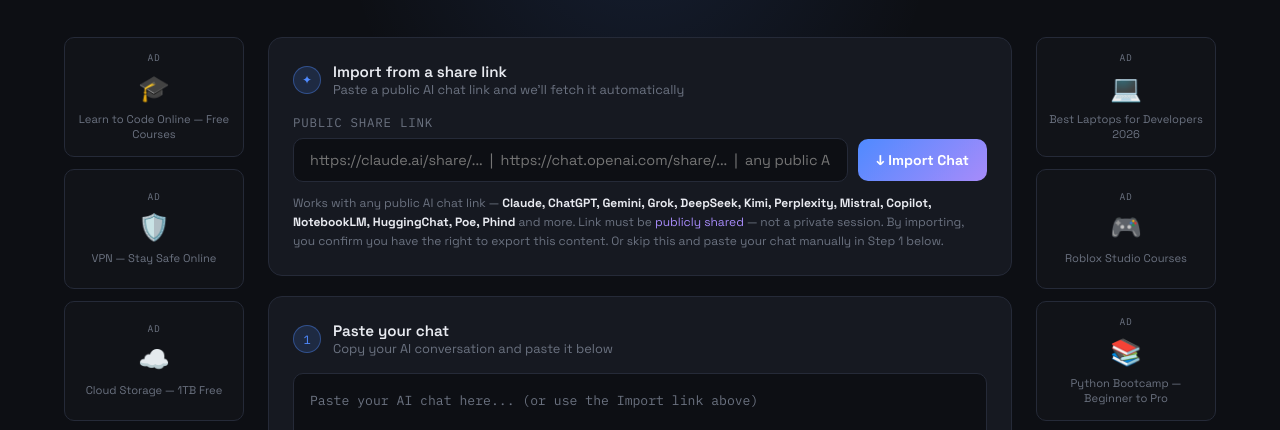
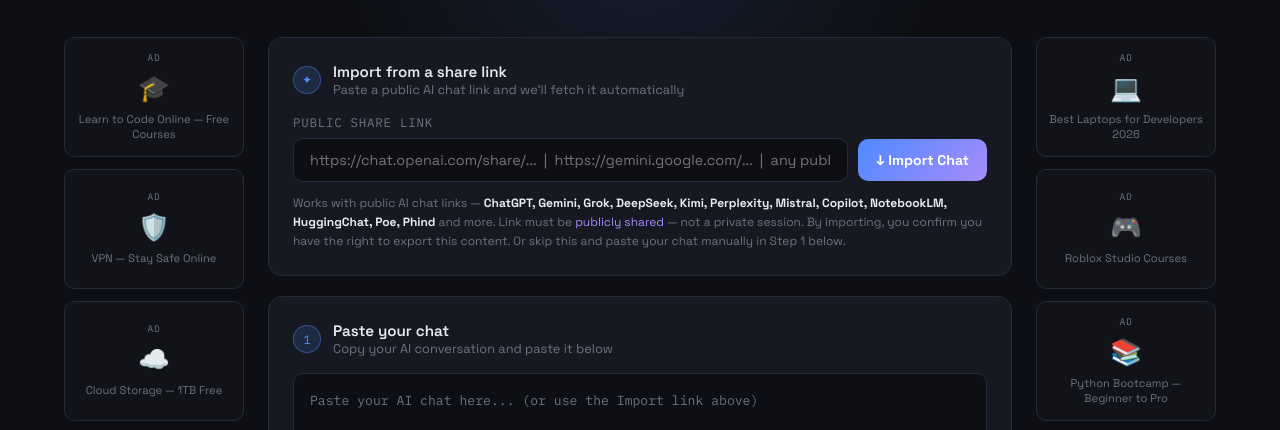
Before and after one commit to colekid0031/CoolkidLabs, a website: page tools/chatExport/index.html in a window 1280 px wide. Shown: the part 342-772 px from the top of the page. Drawn offline with nearby package versions, Linux system fonts and the light colour scheme.

Commit message:
Update ChatExport description to remove Claude mention

```diff
--- a/tools/chatExport/index.html
+++ b/tools/chatExport/index.html
@@ -56,7 +56,7 @@
           <input
             type="text"
             id="shareURL"
-            placeholder="https://claude.ai/share/...  |  https://chat.openai.com/share/...  |  any public AI chat link"
+            placeholder="https://chat.openai.com/share/...  |  https://gemini.google.com/...  |  any public AI chat link"
           />
           <button class="fetch-btn" id="fetchBtn">
             ↓ Import Chat
@@ -67,8 +67,8 @@
         <div id="fetchStatus" class="fetch-status" style="display:none;"></div>
 
         <p class="url-note">
-          Works with any public AI chat link —
-          <strong>Claude, ChatGPT, Gemini, Grok, DeepSeek, Kimi, Perplexity,
+          Works with public AI chat links —
+          <strong>ChatGPT, Gemini, Grok, DeepSeek, Kimi, Perplexity,
           Mistral, Copilot, NotebookLM, HuggingChat, Poe, Phind</strong> and more.
           Link must be <em>publicly shared</em> — not a private session.
           By importing, you confirm you have the right to export this content.
```
